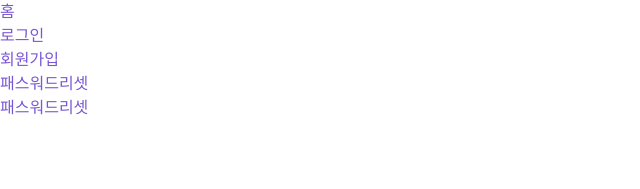
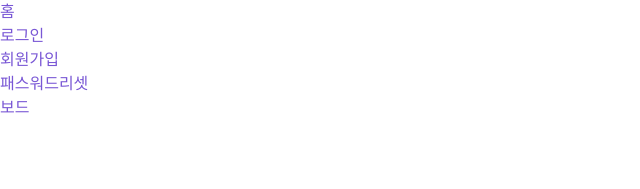
Before and after one commit to emmet-lv99/side__link, a Vue app: page / in a window 1280 px wide. Shown: the top 189 px of the page, without its empty margins (0-640 px from the left). Built offline with nearby package versions, Linux system fonts and the light colour scheme; a web font is replaced by a local one.

Commit message:
구조 보완

```diff
--- a/src/views/Home.vue
+++ b/src/views/Home.vue
@@ -4,7 +4,7 @@
     <router-link to="/login">로그인</router-link><br/>
     <router-link to="/join">회원가입</router-link><br/>
     <router-link to="/reset">패스워드리셋</router-link><br/>
-    <router-link to="/board">패스워드리셋</router-link><br/>
+    <router-link to="/board">보드</router-link><br/>
   </div>
 </template>
 
```
